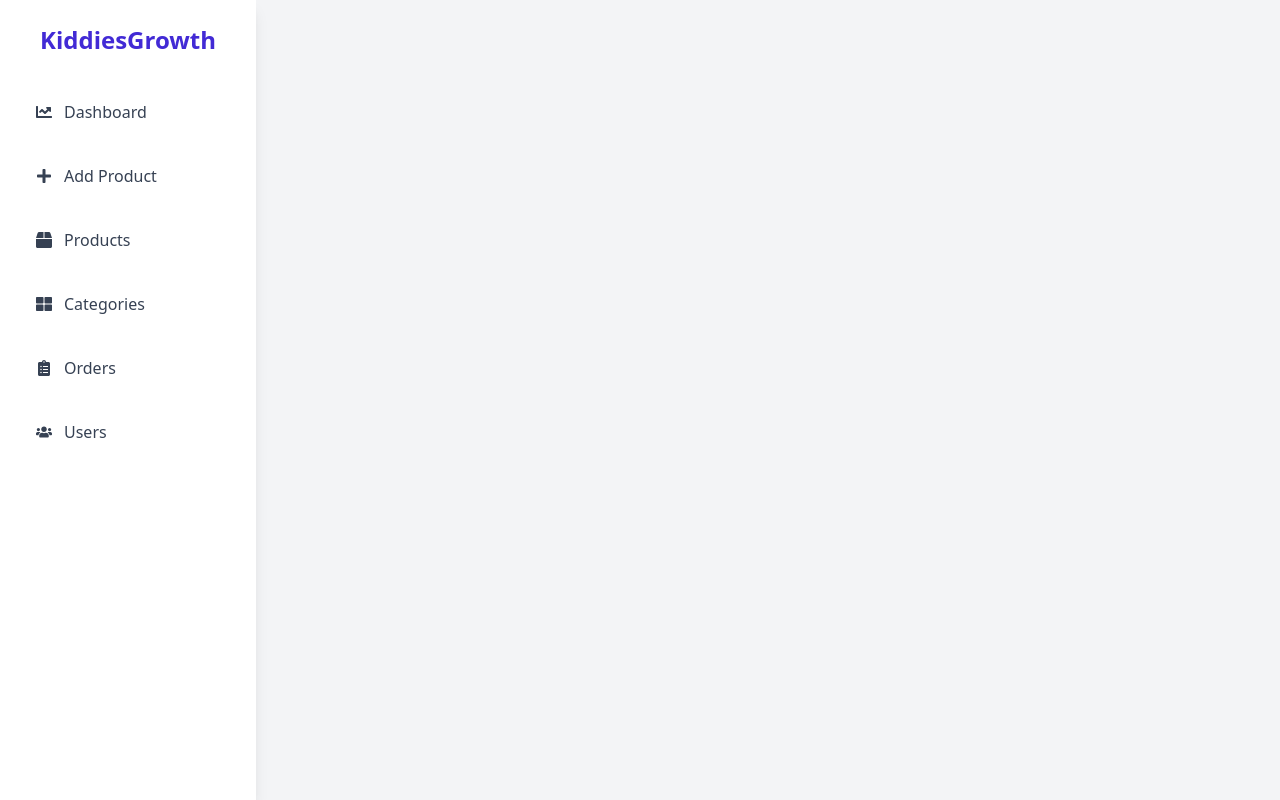
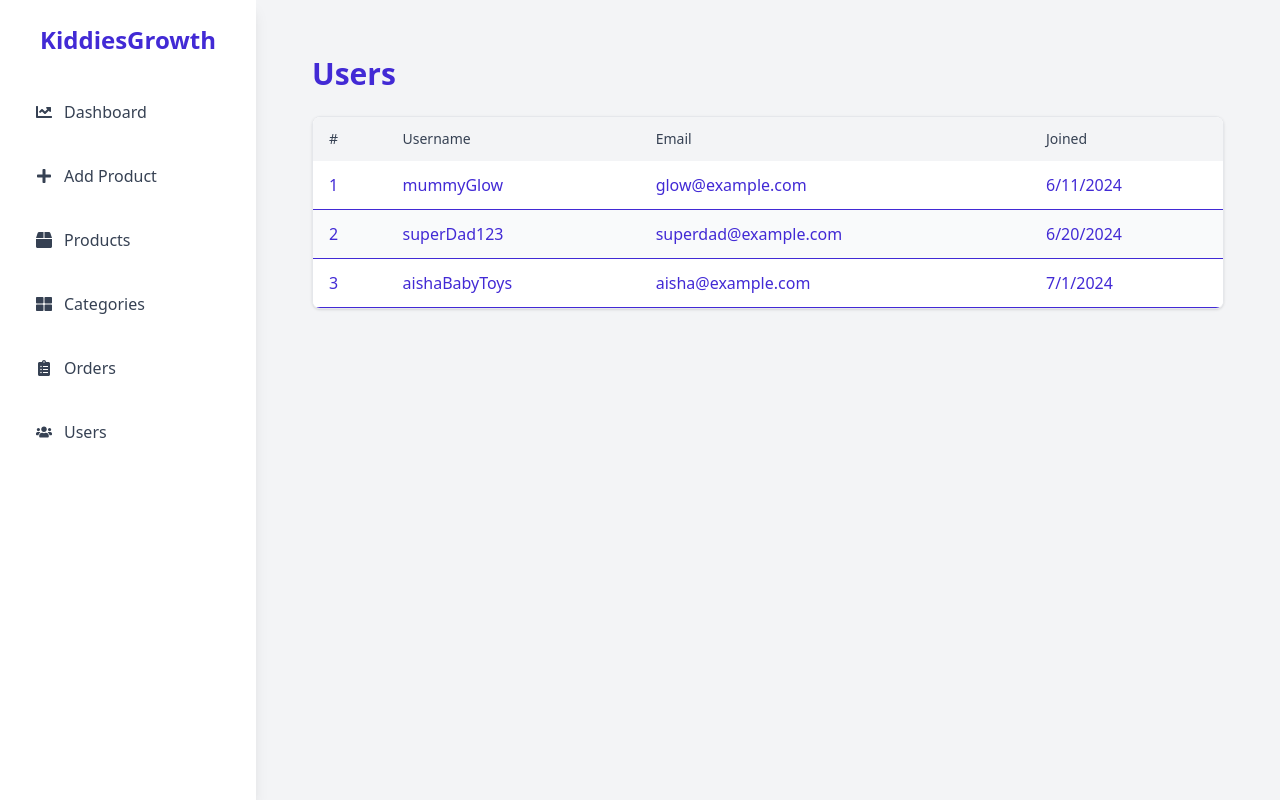
Before and after one commit to Kkebuka/kiddiesgrowth, a React (Vite) app: page /admin/users in a window 1280 px wide. Built offline with nearby package versions, Linux system fonts and the light colour scheme.

Commit message:
removed unneccesary dependencies

```diff
--- a/src/App.tsx
+++ b/src/App.tsx
@@ -44,7 +44,6 @@ function App() {
         <Route path="/admin" element={<DashboardPage />}>
           <Route index path="" element={<DashboardOverview />} />
           <Route index path="add-product" element={<AddProduct />} />
-
           <Route path="products" element={<ProductsPage />} />
           <Route path="categories" element={<AdminCategories />} />
           <Route path="orders" element={<Orders />} />
--- a/src/admin/pages/usersPage/UsersPage.tsx
+++ b/src/admin/pages/usersPage/UsersPage.tsx
@@ -1,5 +1,60 @@
 import React from "react";
+import type { UserType } from "../../../types/types";
 
 export default function UsersPage() {
-  return <div></div>;
+  const dummyUsers: UserType[] = [
+    {
+      id: 1,
+      username: "mummyGlow",
+      email: "glow@example.com",
+      createdAt: "2024-06-11T09:30:00Z",
+    },
+    {
+      id: 2,
+      username: "superDad123",
+      email: "superdad@example.com",
+      createdAt: "2024-06-20T14:45:00Z",
+    },
+    {
+      id: 3,
+      username: "aishaBabyToys",
+      email: "aisha@example.com",
+      createdAt: "2024-07-01T10:00:00Z",
+    },
+  ];
+  return (
+    <div className="p-6">
+      <h2 className="text-3xl font-semibold mb-6 text-primary">Users</h2>
+
+      <div className="overflow-x-auto shadow rounded-lg border border-gray-200">
+        <table className="min-w-full bg-white text-left">
+          <thead className="bg-gray-100 text-gray-700">
+            <tr>
+              <th className="px-4 py-3 text-sm font-medium">#</th>
+              <th className="px-4 py-3 text-sm font-medium">Username</th>
+              <th className="px-4 py-3 text-sm font-medium">Email</th>
+              <th className="px-4 py-3 text-sm font-medium">Joined</th>
+            </tr>
+          </thead>
+          <tbody>
+            {dummyUsers.map((user: UserType, idx) => (
+              <tr
+                key={user.id}
+                className={`border-b hover:bg-gray-50 text-primary transition ${
+                  idx % 2 === 0 ? "bg-white" : "bg-gray-50"
+                }`}
+              >
+                <td className="px-4 py-3 ">{idx + 1}</td>
+                <td className="px-4 py-3 font-medium">{user.username}</td>
+                <td className="px-4 py-3">{user.email}</td>
+                <td className="px-4 py-3">
+                  {new Date(user.createdAt).toLocaleDateString()}
+                </td>
+              </tr>
+            ))}
+          </tbody>
+        </table>
+      </div>
+    </div>
+  );
 }
--- a/src/types/types.ts
+++ b/src/types/types.ts
@@ -34,3 +34,10 @@ export type OrderType = {
   total: number;
   status: "pending" | "shipped" | "delivered" | "cancelled";
 };
+
+export type UserType = {
+  id: number;
+  username: string;
+  email: string;
+  createdAt: string; // ISO format
+};
```
Also changed, not shown: package.json (+5 -5 lines).
